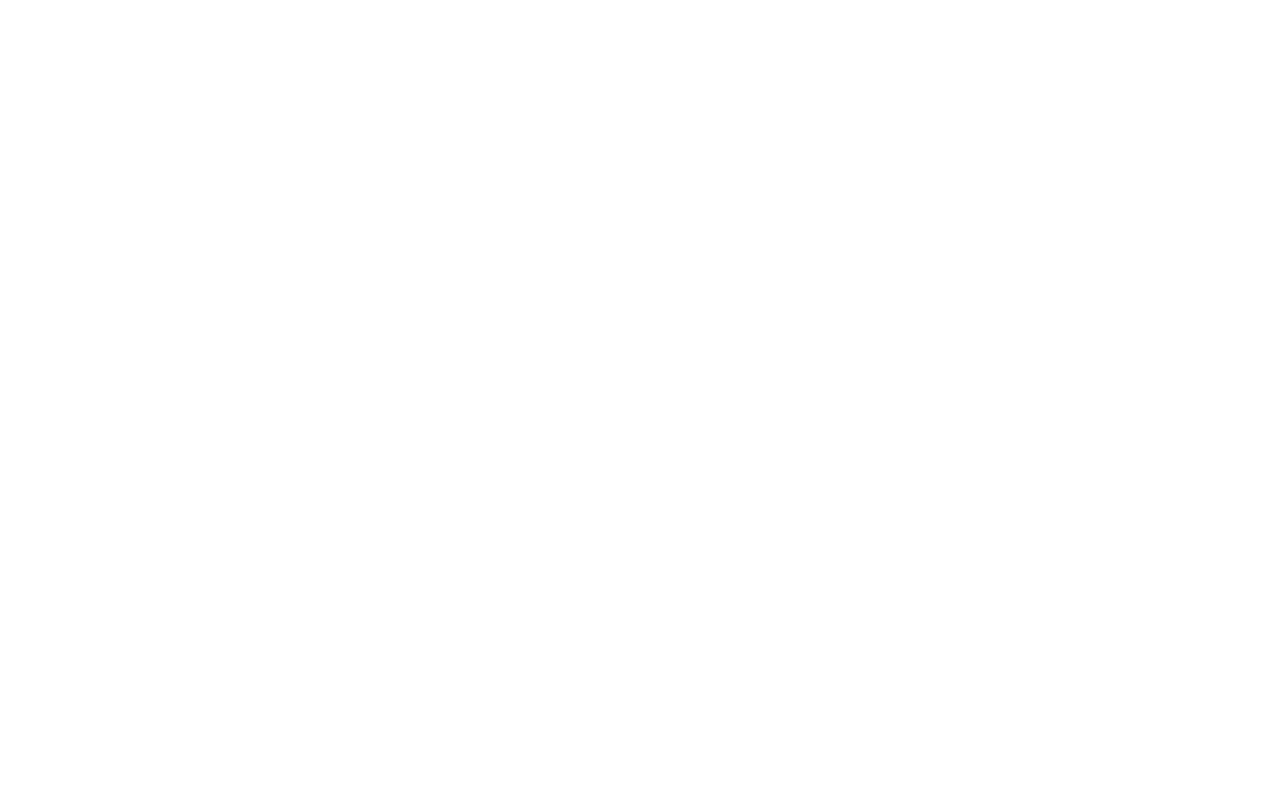
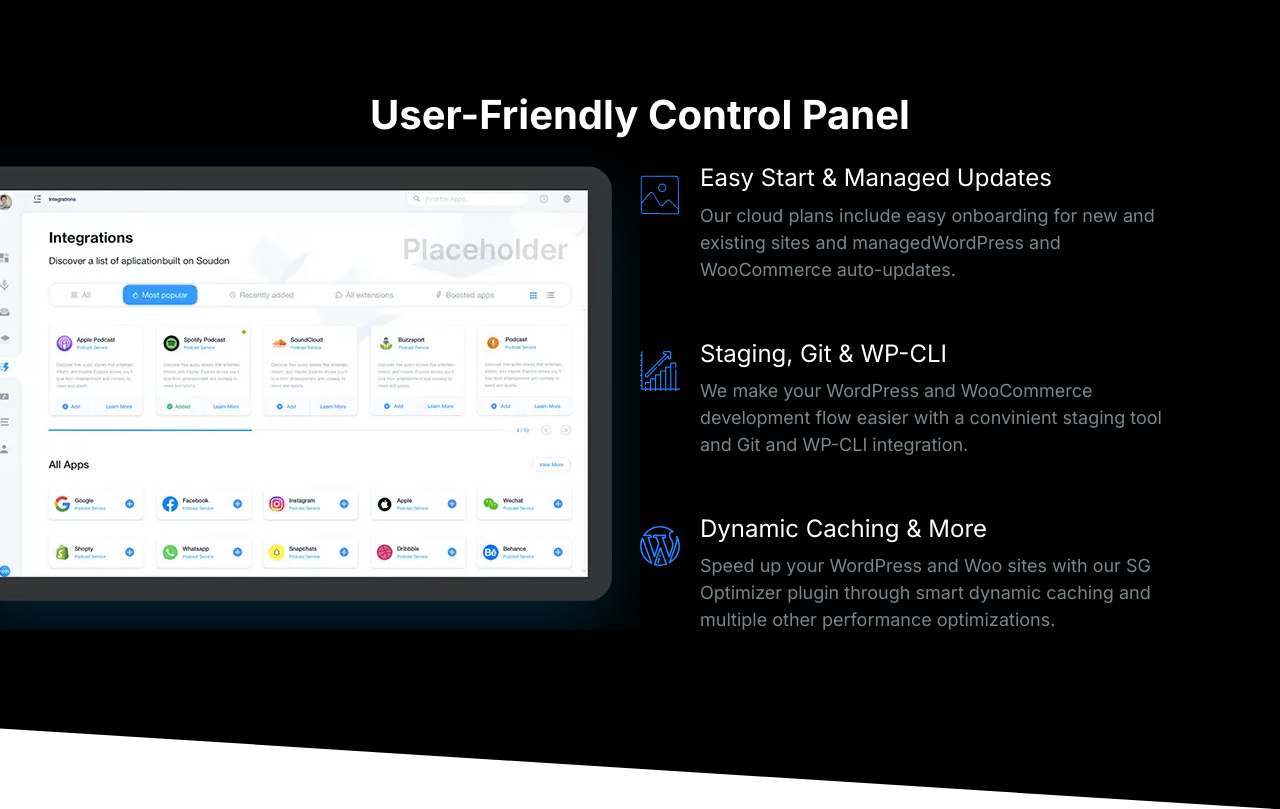
Before and after one commit to Leonard-McCook/Moshify, a plain HTML site: page index.html in a window 1280 px wide. Drawn offline with Linux system fonts and the light colour scheme.

Commit message:
Build showcase component.

```diff
--- a/css/styles.css
+++ b/css/styles.css
@@ -16,6 +16,11 @@
 }
 
 /* Typography */
+
+::selection {
+  background: var(--color-primary);
+  color: #fff;
+}
 
 html {
   /* 62.5% of 16px = 10px */
@@ -47,6 +52,7 @@ h2 {
 
 h3 {
   font-size: 3rem;
+  font-weight: 500;
 }
 
 p {
@@ -140,7 +146,6 @@ a {
 .list {
   list-style: none;
   padding-left: 0;
-  color: var(--color-headings);
 }
 
 .list--inline .list__item {
@@ -151,6 +156,7 @@ a {
 .list--tick {
   list-style-image: url(../images/tick.svg);
   padding-left: 3rem;
+  color: var(--color-headings);
 }
 
 .list--tick .list__item {
@@ -424,6 +430,7 @@ a {
 
 .media {
   display: flex;
+  margin-bottom: 4rem;
 }
 
 .media__title {
@@ -632,18 +639,20 @@ a {
   color: #7b858b;
 }
 
-.block--dark .block__heading {
+.block--dark h1,
+.block--dark h2,
+.block--dark h3 {
   color: #fff;
 }
 
 .block--skewed-right {
   padding-bottom: calc(var(--padding-vertical) + 4rem);
-  clip-path: polygon(0% 0%, 100% 0%, 100% 100%, 0% 80%);
+  clip-path: polygon(0% 0%, 100% 0%, 100% 100%, 0% 90%);
 }
 
 .block--skewed-left {
   padding-bottom: calc(var(--padding-vertical) + 4rem);
-  clip-path: polygon(0% 0%, 100% 0%, 100% 80%, 0% 100%);
+  clip-path: polygon(0% 0%, 100% 0%, 100% 90%, 0% 100%);
 }
 
 .container {
@@ -716,10 +725,6 @@ a {
 }
 
 /* Hero */
-
-.hero {
-  clip-path: polygon(0% 0%, 100% 0%, 100% 90%, 0% 100%);
-}
 
 .hero__tagline {
   font-size: 2rem;
@@ -804,3 +809,24 @@ a {
     order: 2;
   }
 }
+
+/* Showcase Block */
+
+.block-showcase__image > img {
+  width: 100%;
+}
+
+@media screen and (min-width: 768px) {
+  .block-showcase .grid {
+    grid-template-columns: 50% 50%;
+  }
+
+  .block-showcase__image {
+    justify-self: end;
+  }
+
+  .block-showcase__image > img {
+    width: auto;
+    max-width: 700px;
+  }
+}
--- a/index.html
+++ b/index.html
@@ -15,6 +15,75 @@
     <link rel="stylesheet" href="css/styles.css" />
   </head>
   <body>
+    <section class="block block--dark block--skewed-right block-showcase">
+      <header class="block__header">
+        <h2>User-Friendly Control Panel</h2>
+      </header>
+      <div class="container grid grid--1x2">
+        <picture class="block-showcase__image">
+          <source
+            type="image/webp"
+            srcset="images/ipad.webp 1x, images/ipad@2x.webp 2x"
+          />
+          <source
+            type="image/png"
+            srcset="images/ipad.png 1x, images/ipad@2x.png 2x"
+          />
+          <img src="images/ipad.png" alt="" />
+        </picture>
+        <ul class="list">
+          <li>
+            <div class="media">
+              <div class="media__image">
+                <svg class="icon icon--primary">
+                  <use xlink:href="images/sprite.svg#snap"></use>
+                </svg>
+              </div>
+              <div class="media__body">
+                <h3 class="media__title">Easy Start & Managed Updates</h3>
+                <p>
+                  Our cloud plans include easy onboarding for new and existing
+                  sites and managedWordPress and WooCommerce auto-updates.
+                </p>
+              </div>
+            </div>
+          </li>
+          <li>
+            <div class="media">
+              <div class="media__image">
+                <svg class="icon icon--primary">
+                  <use xlink:href="images/sprite.svg#growth"></use>
+                </svg>
+              </div>
+              <div class="media__body">
+                <h3 class="media__title">Staging, Git & WP-CLI</h3>
+                <p>
+                  We make your WordPress and WooCommerce development flow easier
+                  with a convinient staging tool and Git and WP-CLI integration.
+                </p>
+              </div>
+            </div>
+          </li>
+          <li>
+            <div class="media">
+              <div class="media__image">
+                <svg class="icon icon--primary">
+                  <use xlink:href="images/sprite.svg#wordpress"></use>
+                </svg>
+              </div>
+              <div class="media__body">
+                <h3 class="media__title">Dynamic Caching & More</h3>
+                <p>
+                  Speed up your WordPress and Woo sites with our SG Optimizer
+                  plugin through smart dynamic caching and multiple other
+                  performance optimizations.
+                </p>
+              </div>
+            </div>
+          </li>
+        </ul>
+      </div>
+    </section>
     <script src="js/main.js"></script>
   </body>
 </html>
```
Also changed, not shown: components/showcase.html (added, +69 -0 lines), images/ipad.png (added), images/ipad.webp (added), images/ipad@2x.png (added), images/ipad@2x.webp (added).
